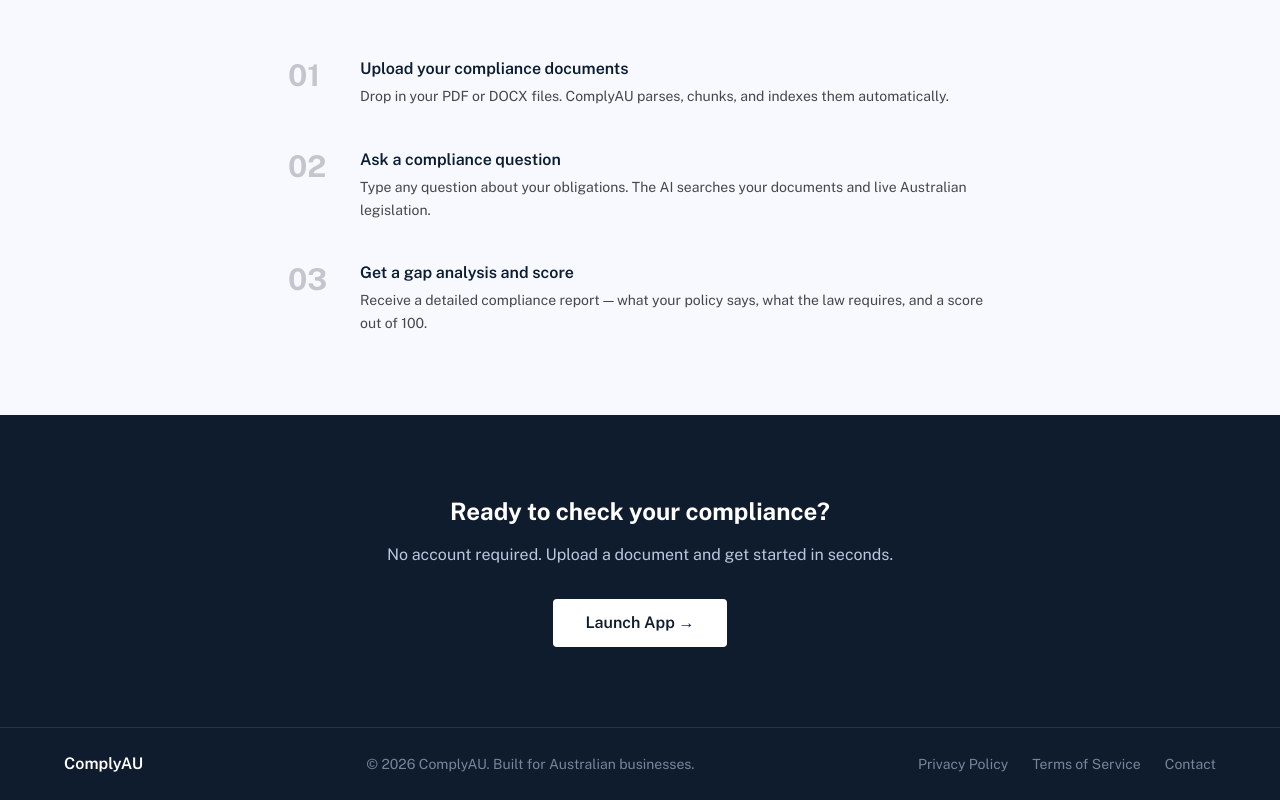
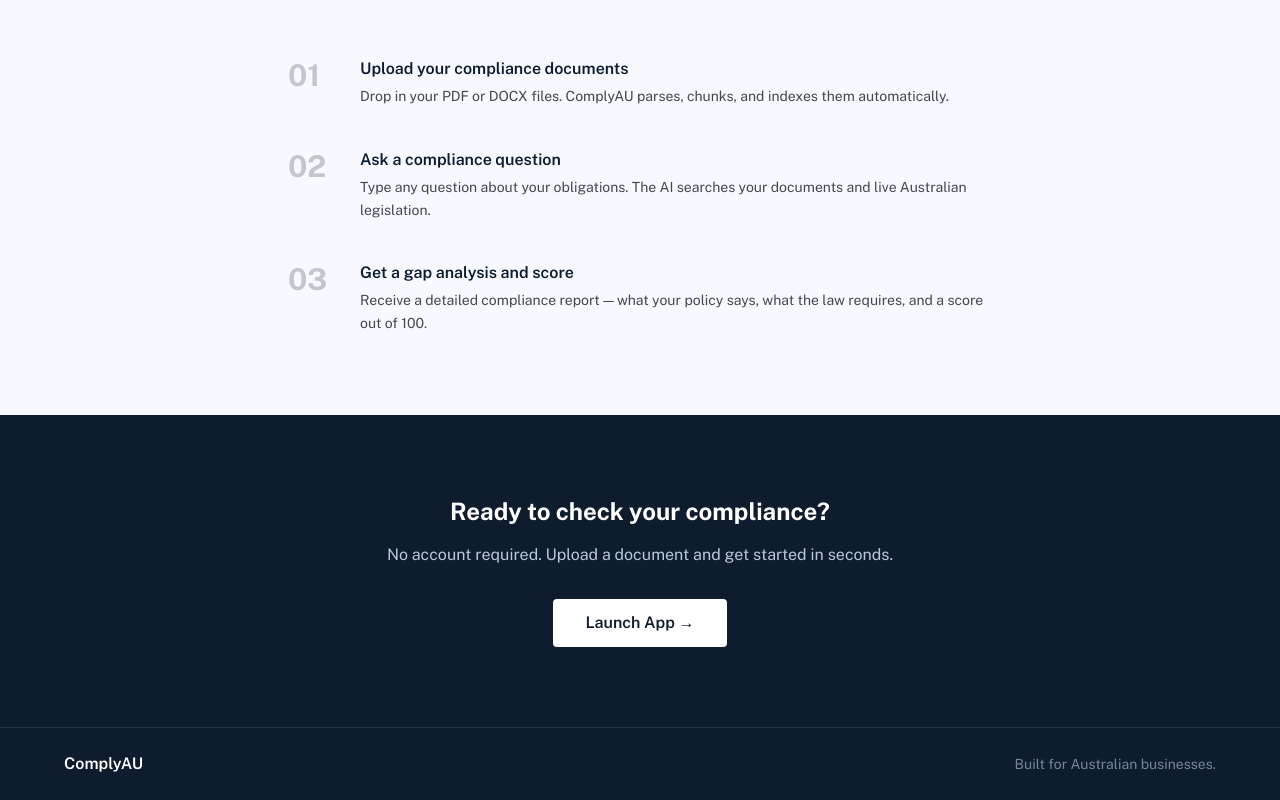
Before and after one commit to Ro25v04/ComplyIQ, a Next.js app in the folder frontend/: page / in a window 1280 px wide. Shown: the part 1799-2599 px from the top of the page. Built offline with nearby package versions, Linux system fonts and the light colour scheme.

Commit message:
Landing page UI updates

```diff
--- a/frontend/app/page.tsx
+++ b/frontend/app/page.tsx
@@ -198,14 +198,9 @@ export default function LandingPage() {
 
       {/* Footer */}
       <footer className="bg-[#0F1C2E] border-t border-white/10 px-8 py-6">
-        <div className="max-w-6xl mx-auto flex flex-col md:flex-row justify-between items-center gap-4">
+        <div className="max-w-6xl mx-auto flex items-center justify-between">
           <span className="font-semibold text-white">ComplyAU</span>
-          <p className="text-sm text-[#78849B]">© {new Date().getFullYear()} ComplyAU. Built for Australian businesses.</p>
-          <div className="flex gap-6">
-            {["Privacy Policy", "Terms of Service", "Contact"].map((link) => (
-              <a key={link} href="#" className="text-sm text-[#78849B] hover:text-white transition-colors">{link}</a>
-            ))}
-          </div>
+          <p className="text-sm text-[#78849B]">Built for Australian businesses.</p>
         </div>
       </footer>
     </div>
```
